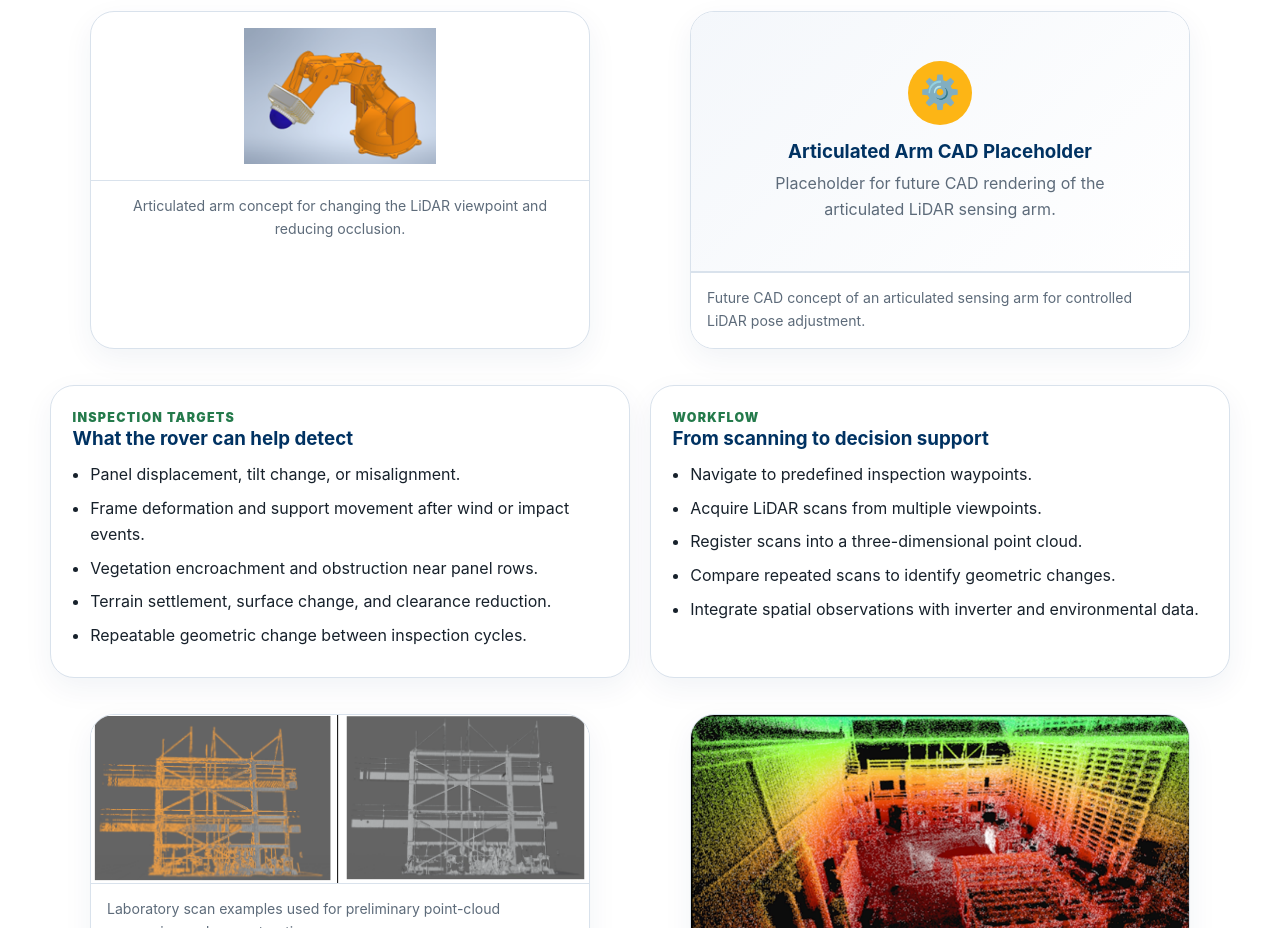
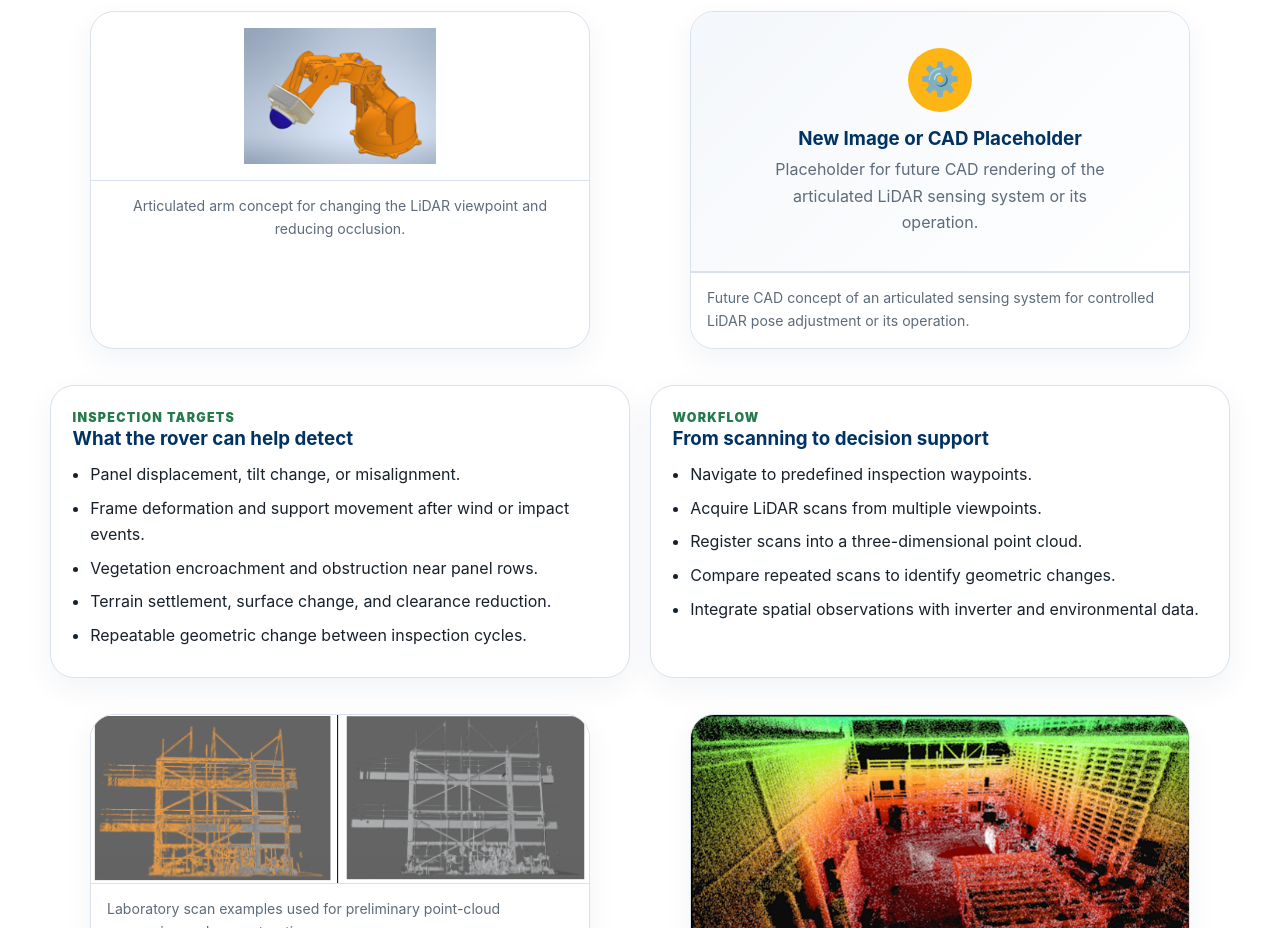
Before and after one commit to k-mosalam/solar-energy-testbed, a plain HTML site: page index.html in a window 1280 px wide. Shown: the part 5540-6468 px from the top of the page. Drawn offline with Linux system fonts and the light colour scheme.

Commit message:
Revise CAD placeholder text in index.html
Updated placeholder text for CAD rendering and description.

```diff
--- a/index.html
+++ b/index.html
@@ -866,13 +866,13 @@
 <figure class="card placeholder-figure">
   <div class="image-placeholder">
     <div class="placeholder-icon">⚙️</div>
-    <h3>Articulated Arm CAD Placeholder</h3>
+    <h3>New Image or CAD Placeholder</h3>
     <p>
-      Placeholder for future CAD rendering of the articulated LiDAR sensing arm.
+      Placeholder for future CAD rendering of the articulated LiDAR sensing system or its operation.
     </p>
   </div>
   <figcaption class="image-caption">
-    Future CAD concept of an articulated sensing arm for controlled LiDAR pose adjustment.
+    Future CAD concept of an articulated sensing system for controlled LiDAR pose adjustment or its operation.
   </figcaption>
 </figure>
         </div>
```
